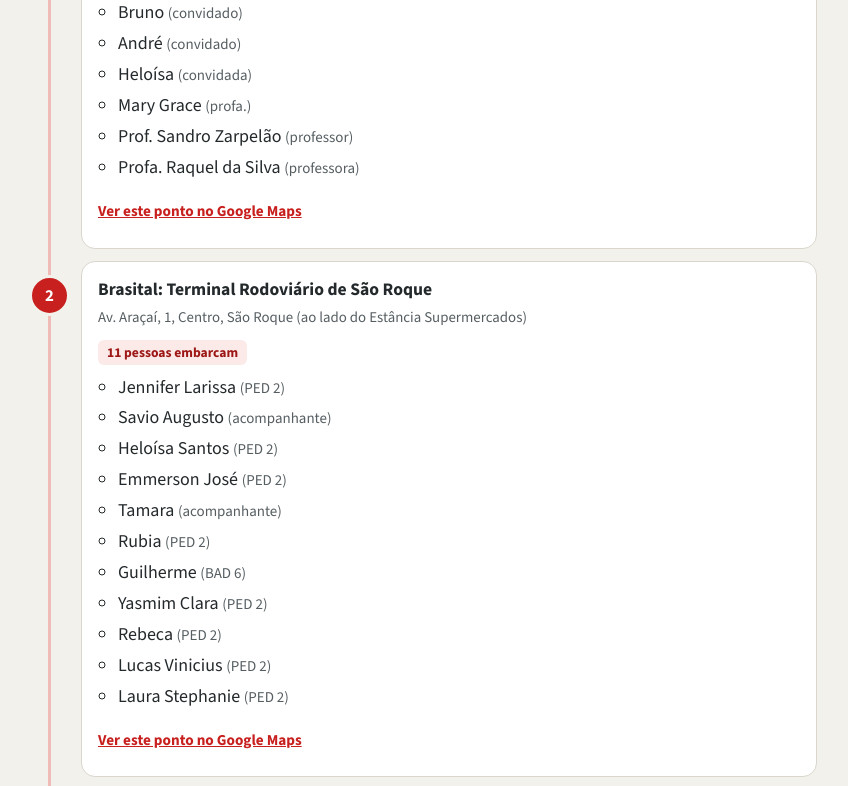
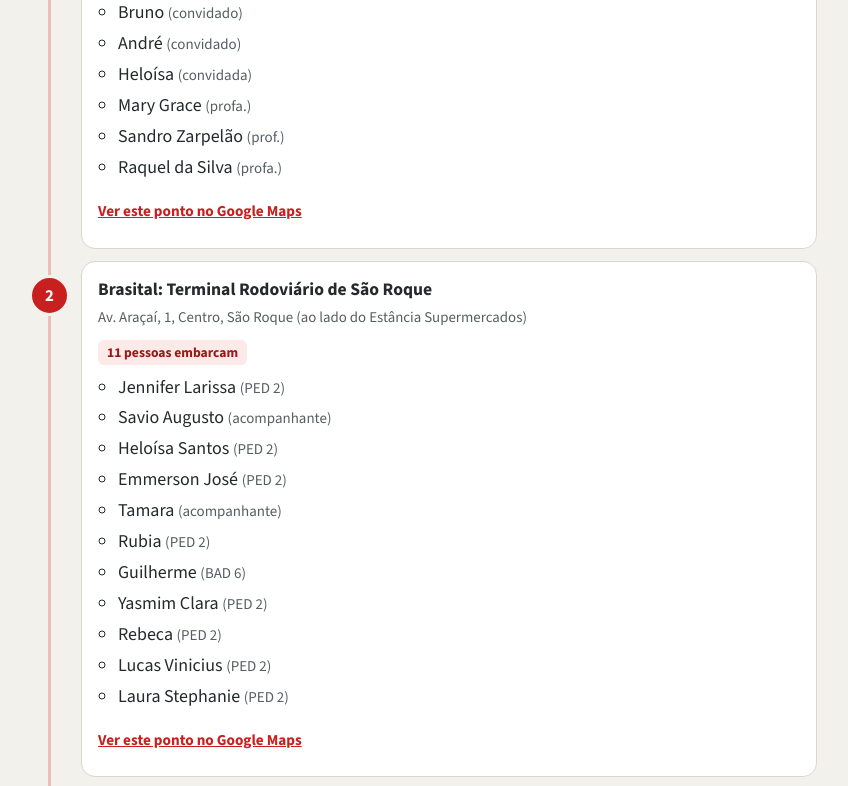
Before and after one commit to maryandrioli/paulistacultural, a plain HTML site: page index.html in a window 1280 px wide. Shown: the part 1338-2124 px from the top of the page, without its empty margins (217-1065 px from the left). Drawn offline with nearby package versions, Linux system fonts and the light colour scheme.

Commit message:
Update index.html

```diff
--- a/index.html
+++ b/index.html
@@ -441,7 +441,7 @@ show(location.hash.slice(1));
 /* Paradas do ônibus */
 const stops = [
   {where:"IFSP Campus São Roque", addr:"Rodovia Prefeito Quintino de Lima, 2100, Paisagem Colonial, São Roque", q:"-23.554757,-47.150227",
-   people:[["Isabelly","PED 2"],["Raroane","PED 2"],["Marya Clara","PED 2"],["Geisiane Priscila","PED 2"],["Daniele","PED 2"],["Maila Darilene","PED 2"],["Joice","PED 4"],["Mauricio","convidado"],["Bruno","convidado"],["André","convidado"],["Heloísa","convidada"],["Mary Grace","profa."],["Prof. Sandro Zarpelão","professor"],["Profa. Raquel da Silva","professora"]]},
+   people:[["Isabelly","PED 2"],["Raroane","PED 2"],["Marya Clara","PED 2"],["Geisiane Priscila","PED 2"],["Daniele","PED 2"],["Maila Darilene","PED 2"],["Joice","PED 4"],["Mauricio","convidado"],["Bruno","convidado"],["André","convidado"],["Heloísa","convidada"],["Mary Grace","profa."],["Sandro Zarpelão","prof."],["Raquel da Silva","profa."]]},
   {where:"Brasital: Terminal Rodoviário de São Roque", addr:"Av. Araçaí, 1, Centro, São Roque (ao lado do Estância Supermercados)", q:"-23.531893,-47.132761",
    people:[["Jennifer Larissa","PED 2"],["Savio Augusto","acompanhante"],["Heloísa Santos","PED 2"],["Emmerson José","PED 2"],["Tamara","acompanhante"],["Rubia","PED 2"],["Guilherme","BAD 6"],["Yasmim Clara","PED 2"],["Rebeca","PED 2"],["Lucas Vinicius","PED 2"],["Laura Stephanie","PED 2"]]},
   {where:"Mailasqui: km 54 da Raposo Tavares", addr:"Ponto anterior ao viaduto Vasco Barioni, sentido capital", q:"-23.55373,-47.08987",
@@ -456,7 +456,7 @@ const stops = [
    people:[["Profa. Tatiane",""]]},
   {where:"Destino: Av. Paulista, 52 (Japan House)", addr:"Bela Vista, São Paulo", q:"Av. Paulista, 52 - Bela Vista, São Paulo - SP", dest:true, people:[]},
   {where:"Direto na Casa das Rosas", addr:"Av. Paulista, 37 (não vai de ônibus; encontra o grupo no local)", q:"Casa das Rosas, Av. Paulista, 37, São Paulo", direct:true,
-   people:[["Larissa",""]]}
+   people:[["Larissa",""],["Gabriela","profa."],["Ana Luiza","PED 4"]]}
 ];
 const busTotal = stops.filter(s=>!s.direct).reduce((t,s)=>t+s.people.length,0);
 const busStops = stops.filter(s=>!s.direct).length;
```
